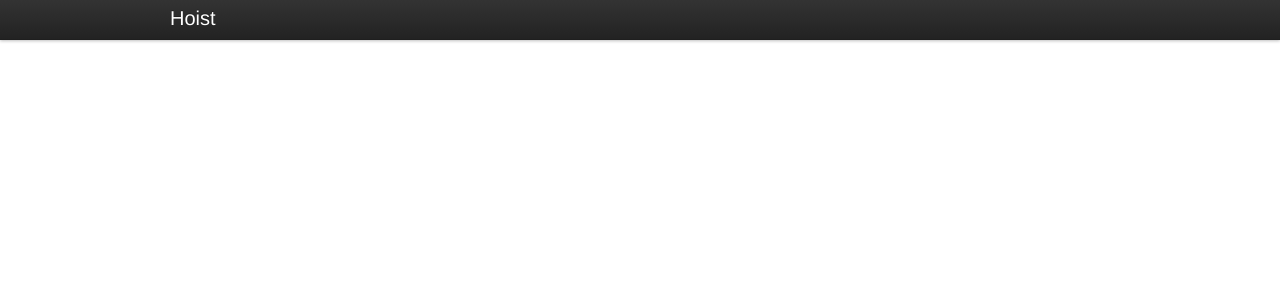
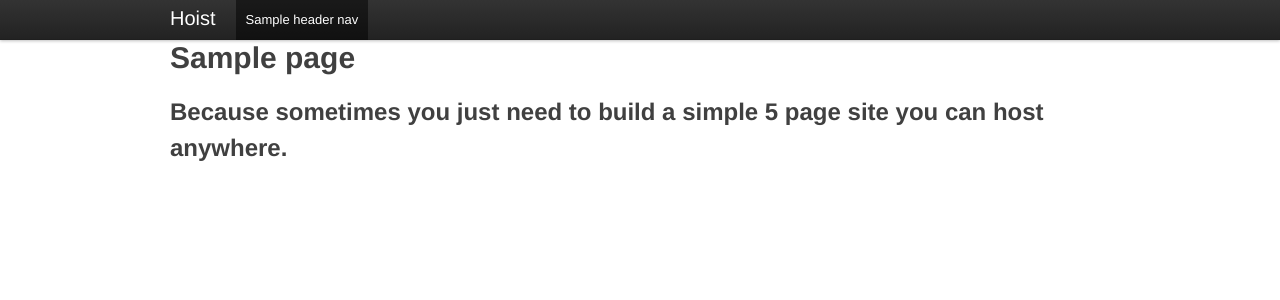
Before and after one commit to wlrs/hoist, a PHP site: template demo/pages/home.php in a window 1280 px wide. Shown: the top 300 px of the page. Run offline with PHP 8.4, Linux system fonts and the light colour scheme; the template is opened without the code that fills it: most values are stand-ins (such as "Sample title", 1, 10 or a date in 2020).

Commit message:
demo site stuff

```diff
--- a/demo/footer.php
+++ b/demo/footer.php
@@ -1,2 +1,3 @@
+        </div><? //close main container ?>
     </body>
 </html>
--- a/demo/header.php
+++ b/demo/header.php
@@ -18,7 +18,7 @@
         <div class="container">
           <a class="brand" href="/">Hoist</a>
           <ul class="nav">
-            <? foreach($this->groups['header_nav'] as $link){ ?>
+            <? foreach($hoist->groups['header_nav'] as $link){ ?>
                 <li<? if ($link['active']) echo ' class="active"'; ?>><a href="<?= $link['url'] ?>"><?= $link['title'] ?></a></li>
             <? } ?>
           </ul>
@@ -26,4 +26,10 @@
       </div>
     </div>
 
-    <h2><?=$page['title']?></h2>
+    <div class="container" style="margin-top: 40px;">
+
+        <? if($page['url'] != '/'){ ?>
+            <div class="inner">
+                <h1><?=$page['title']?></h1>
+            </div>
+        <? } ?>
--- a/demo/pages/home.php
+++ b/demo/pages/home.php
@@ -0,0 +1 @@
+<h2>Because sometimes you just need to build a simple 5 page site you can host anywhere.</h2>
--- a/hoist.php
+++ b/hoist.php
@@ -77,6 +77,8 @@ class hoist{
             header('HTTP/1.0 404 Not Found');
             die('error: no page to display');
         }
+
+        $hoist = $this;
         if(!$page['override']) require $this->header;
         require $page['content'];
         if(!$page['override']) require $this->footer;
```
